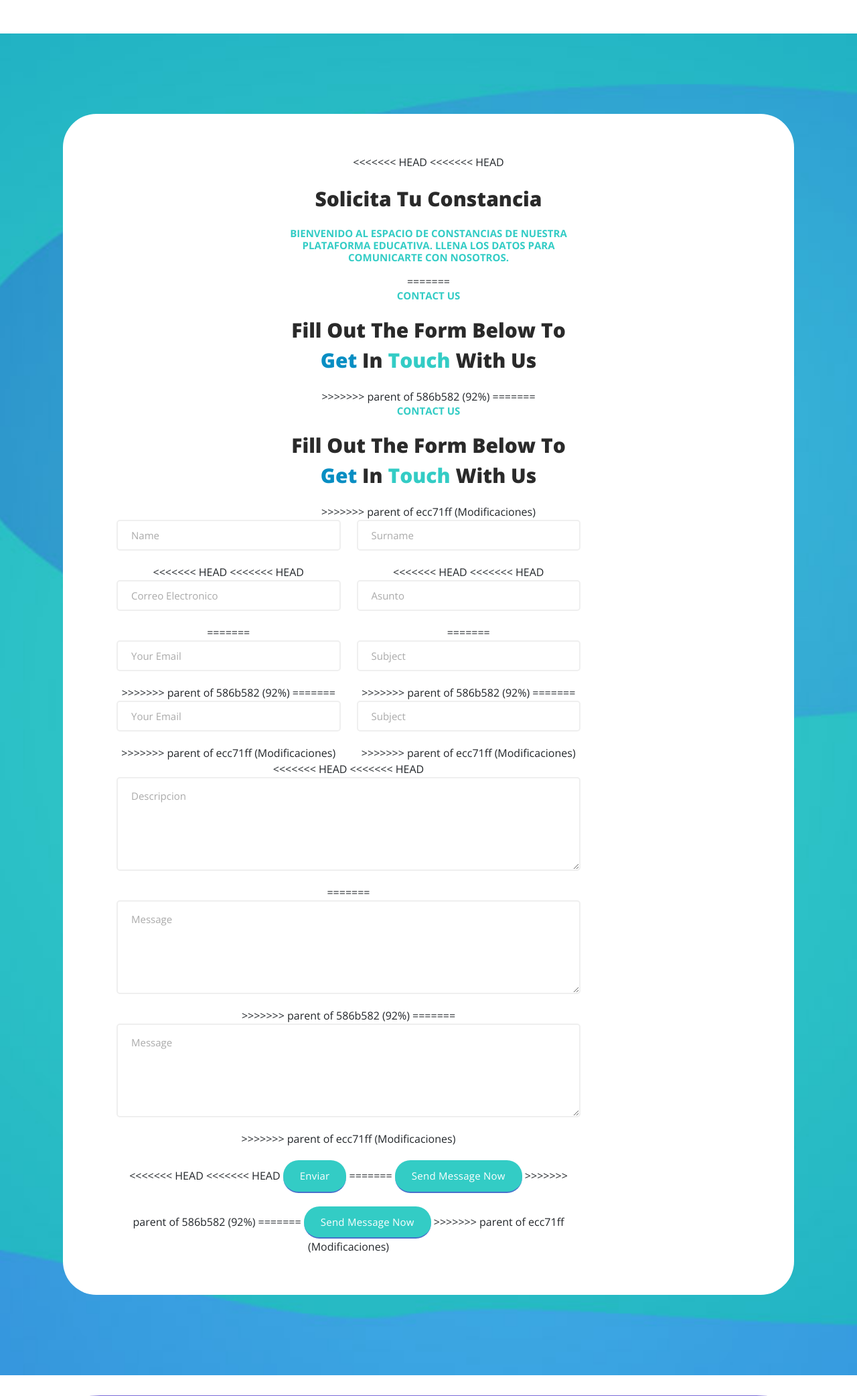
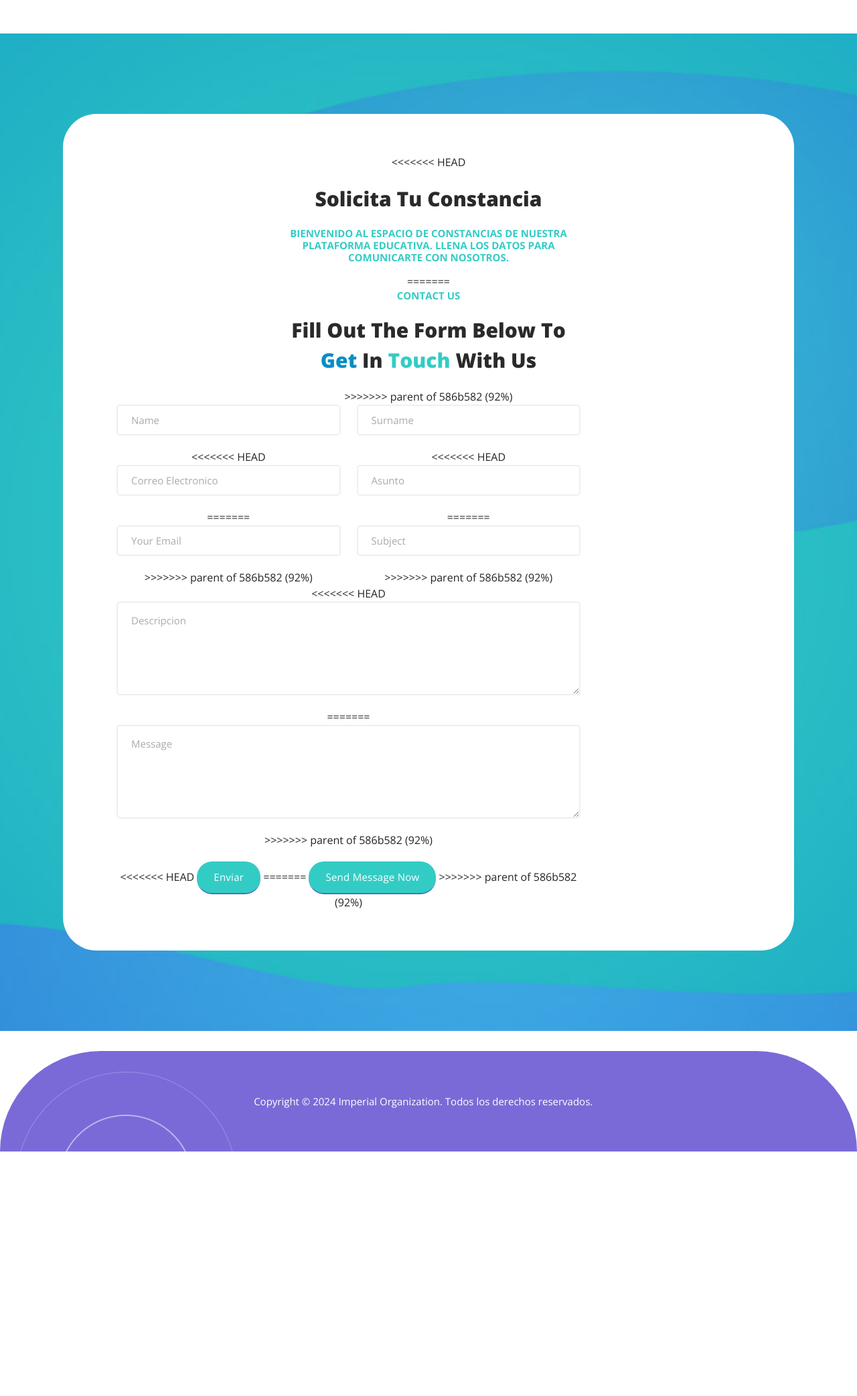
Before and after one commit to alexis-guerra/Imperial, a PHP site: page /constancias.php in a window 1280 px wide. Shown: the part 190-2274 px from the top of the page at 67% size. After the commit the page ends 1939 px from the top, so only its background shows below. Run offline with PHP 8.4, Linux system fonts and the light colour scheme.

Commit message:
Revert "dawd"
This reverts commit 69cd5710fe0a22e9dacdd9cf207154f8fd66a995.

```diff
--- a/constancias.php
+++ b/constancias.php
@@ -42,17 +42,12 @@
               <div class="col-lg-6 offset-lg-3">
                 <div class="section-heading">
 <<<<<<< HEAD
-<<<<<<< HEAD
                   <h2>Solicita Tu Constancia</h2>
                   <h6>Bienvenido al espacio de constancias de nuestra plataforma educativa. Llena Los Datos Para Comunicarte Con Nosotros.</h6>
 =======
                   <h6>Contact Us</h6>
                   <h2>Fill Out The Form Below To <span>Get</span> In <em>Touch</em> With Us</h2>
 >>>>>>> parent of 586b582 (92%)
-=======
-                  <h6>Contact Us</h6>
-                  <h2>Fill Out The Form Below To <span>Get</span> In <em>Touch</em> With Us</h2>
->>>>>>> parent of ecc71ff (Modificaciones)
                 </div>
               </div>
               <div class="col-lg-9">
@@ -70,53 +65,37 @@
                   <div class="col-lg-6">
                     <fieldset>
 <<<<<<< HEAD
-<<<<<<< HEAD
                       <input type="text" name="email" id="email" pattern="[^ @]*@[^ @]*" placeholder="Correo Electronico" required="">
 =======
                       <input type="text" name="email" id="email" pattern="[^ @]*@[^ @]*" placeholder="Your Email" required="">
 >>>>>>> parent of 586b582 (92%)
-=======
-                      <input type="text" name="email" id="email" pattern="[^ @]*@[^ @]*" placeholder="Your Email" required="">
->>>>>>> parent of ecc71ff (Modificaciones)
                     </fieldset>
                   </div>
                   <div class="col-lg-6">
                     <fieldset>
 <<<<<<< HEAD
-<<<<<<< HEAD
                       <input type="subject" name="subject" id="subject" placeholder="Asunto" autocomplete="on">
 =======
                       <input type="subject" name="subject" id="subject" placeholder="Subject" autocomplete="on">
 >>>>>>> parent of 586b582 (92%)
-=======
-                      <input type="subject" name="subject" id="subject" placeholder="Subject" autocomplete="on">
->>>>>>> parent of ecc71ff (Modificaciones)
                     </fieldset>
                   </div>
                   <div class="col-lg-12">
                     <fieldset>
 <<<<<<< HEAD
-<<<<<<< HEAD
                       <textarea name="message" type="text" class="form-control" id="message" placeholder="Descripcion" required=""></textarea>
 =======
                       <textarea name="message" type="text" class="form-control" id="message" placeholder="Message" required=""></textarea>
 >>>>>>> parent of 586b582 (92%)
-=======
-                      <textarea name="message" type="text" class="form-control" id="message" placeholder="Message" required=""></textarea>
->>>>>>> parent of ecc71ff (Modificaciones)
                     </fieldset>
                   </div>
                   <div class="col-lg-12">
                     <fieldset>
 <<<<<<< HEAD
-<<<<<<< HEAD
                       <button type="submit" id="form-submit" class="main-button ">Enviar</button>
 =======
                       <button type="submit" id="form-submit" class="main-button ">Send Message Now</button>
 >>>>>>> parent of 586b582 (92%)
-=======
-                      <button type="submit" id="form-submit" class="main-button ">Send Message Now</button>
->>>>>>> parent of ecc71ff (Modificaciones)
                     </fieldset>
                   </div>
                 </div>
--- a/tutorias.php
+++ b/tutorias.php
@@ -35,7 +35,7 @@
                     <div class="section-heading dark-bg">
                         <h2>Tutorias Escolares</h2>
                         <img src="assets/images/line-dec.png" alt="">
-                        <p>Nunc urna sem, laoreet ut metus id, aliquet consequat magna. Sed viverra ipsum dolor, ultricies fermentum massa consequat eu.</p>
+                        <p>Bienvenido al espacio de tutorías de la plataforma, diseñado para potenciar el rendimiento académico y el desarrollo integral de los estudiantes. En este apartado, encontrarás las herramientas y recursos para fortalecer el proceso educativo y garantizar un aprendizaje significativo.</p>
                     </div>
                 </div>
             </div>
```
Also changed, not shown: informacion.php (+8 -3 lines).
